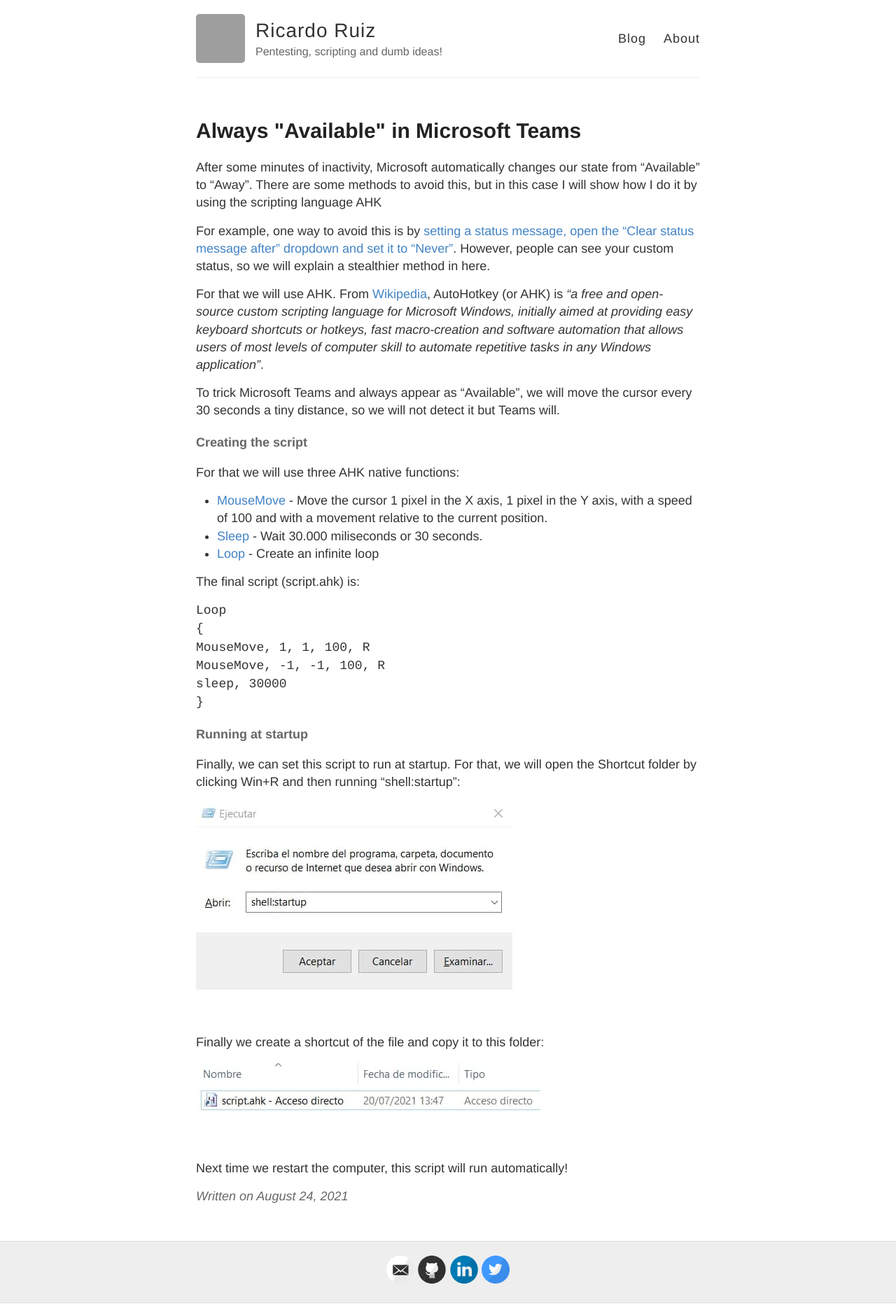
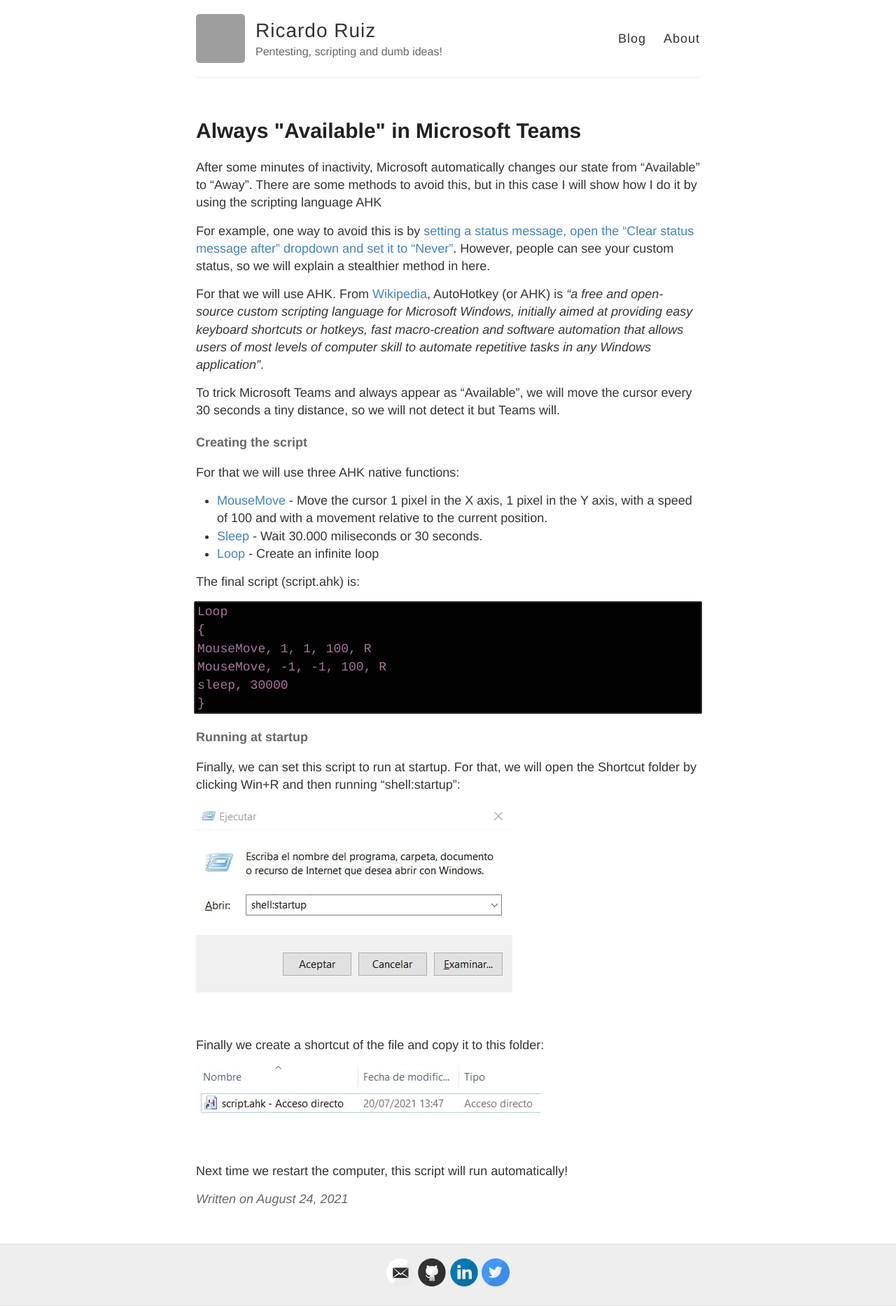
Before and after one commit to ricardojoserf/ricardojoserf.github.io, a Jekyll site: the page built from _posts/2021-8-24-Ahk.md, in a window 1280 px wide. Shown: the whole page at 70% size. Built offline with Jekyll 4.4.1, drawn with Linux system fonts in a browser that asks for light colours; grey boxes are pictures that could not be loaded.

Commit message:
Update _highlights.scss

```diff
--- a/_sass/_highlights.scss
+++ b/_sass/_highlights.scss
@@ -1,3 +1,5 @@
+
+// Esto hace que el código no se quede bien dentro de un recuadro
 /*
 .highlight {
   background-color: #efefef;
@@ -9,14 +11,10 @@
   margin: 20px 0 20px 0;
   overflow: scroll;
 }
+*/
 
-
-*/
-code {
-  font-family:'Bitstream Vera Sans Mono','Courier', monospace;
-}
-
-code.highlighter-rouge {
+//code.highlighter-rouge {
+.highlight {
   background: rgba(0,0,0,0.9);
   border: 1px solid rgba(255, 255, 255, 0.15);
   padding: 0px 3px;
@@ -24,6 +22,13 @@
   color: #aa759f;
   border-radius: 2px;
 }
+
+// Esto hace que se vea el código con letra rara
+code {
+  font-family:'Bitstream Vera Sans Mono','Courier', monospace;
+}
+
+
 
 .highlight .c { color: #586E75 } /* Comment */
 .highlight .err { color: #93A1A1 } /* Error */
```
